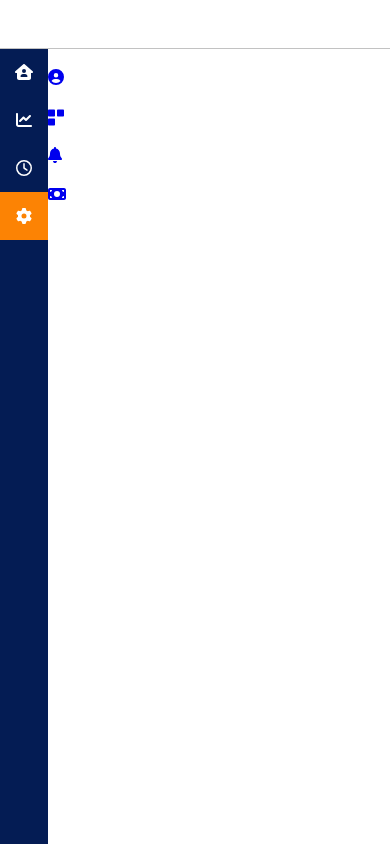
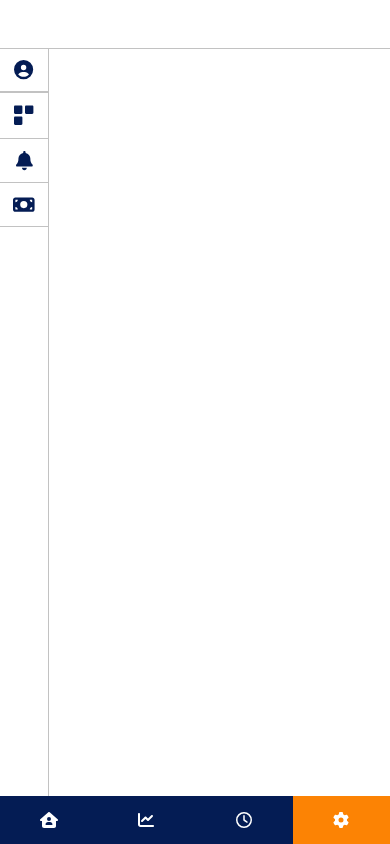
Before and after one commit to visualum-engineers/visualum-client-side-app, a React (Create React App) app: page /settings in a window 390 px wide. Built offline with nearby package versions, Linux system fonts and the light colour scheme.

Commit message:
made general sidebar and settings side bar responsive

```diff
--- a/public/_mediaQueries.scss
+++ b/public/_mediaQueries.scss
@@ -0,0 +1,17 @@
+@import "../src/settingsPage/settingBreakpoints";
+@media (min-width: 992px) {
+}
+
+@media (max-width: 992px) {
+  @include settings-pg-md;
+}
+
+@media (max-width: 768px) {
+}
+
+@media (max-width: 575px) {
+  @include settings-pg-sm;
+}
+
+@media (any-hover: hover) {
+}
--- a/public/index.html
+++ b/public/index.html
@@ -22,7 +22,14 @@
       work correctly both with client-side routing and a non-root public URL.
       Learn how to configure a non-root public URL by running `npm run build`.
     -->
-    <link rel="stylesheet" href="main.css">
+    <link rel="stylesheet" href="%PUBLIC_URL%/main.css" />
+    <link rel="preconnect" href="https://fonts.googleapis.com" />
+    <!--Google Fonts-->
+    <link rel="preconnect" href="https://fonts.gstatic.com" crossorigin />
+    <link
+      href="https://fonts.googleapis.com/css2?family=Lato:wght@300;400;700&family=Lora:wght@400;500;600;700&family=Roboto:wght@300;400;500;700&display=swap"
+      rel="stylesheet"
+    />
     <title>Visualum</title>
   </head>
   <body>
--- a/public/main.scss
+++ b/public/main.scss
@@ -1,5 +1,6 @@
 @import "./variables";
 @import "../src/utilities/utilities";
+@import "../src/settingsPage/settings";
 @import "./mediaQueries";
 body,
 html {
--- a/src/settingsPage/SettingsPage.tsx
+++ b/src/settingsPage/SettingsPage.tsx
@@ -1,7 +1,11 @@
 import { Suspense } from "react";
 import { Link, Route, Routes } from "react-router-dom";
 import { FontAwesomeIcon } from "@fortawesome/react-fontawesome";
-import{faCircleUser, faBell, faMoneyBill} from "@fortawesome/free-solid-svg-icons";
+import {
+  faCircleUser,
+  faBell,
+  faMoneyBill,
+} from "@fortawesome/free-solid-svg-icons";
 
 import useWindowWidth from "../hooks/use-window-width";
 import LoadingIcon from "../utilities/loadingIcon/LoadingIcon";
@@ -12,26 +16,26 @@ const settingItemsData = [
   {
     title: "Account",
     link: generateSettingsLink("account"),
-    icon: <FontAwesomeIcon icon={faCircleUser}/>,
-    description: ""
+    icon: <FontAwesomeIcon icon={faCircleUser} />,
+    description: "Change your profile, personal, or login information",
   },
   {
     title: "Integrations",
     link: generateSettingsLink("integrations"),
     icon: <IntegrationsIcon />,
-    description: "",
+    description: "Add and/or remove your linked accounts",
   },
   {
     title: "Notifications",
     link: generateSettingsLink("notifications"),
-    icon: <FontAwesomeIcon icon={faBell}/>,
-    description: ""
+    icon: <FontAwesomeIcon icon={faBell} />,
+    description: "Manage and set how and why we contact you",
   },
   {
     title: "Billing",
     link: generateSettingsLink("billing"),
-    icon: <FontAwesomeIcon icon={faMoneyBill}/>,
-    description: ""
+    icon: <FontAwesomeIcon icon={faMoneyBill} />,
+    description: "Manage your billing information, and your subscription plan",
   },
 ];
 const SettingItemRow = ({
@@ -48,20 +52,22 @@ const SettingItemRow = ({
   const internalEls = (
     <>
       <h4>
-        <div className="setting-item-row-icon"> {icon}</div>
-        {title && <div className="setting-item-row-title">{title}</div>}
+        <div className={`${namespace}-setting-item-row-icon`}> {icon}</div>
+        {title && (
+          <div className={`${namespace}-setting-item-row-title`}>{title}</div>
+        )}
       </h4>
       {description && <p>{description}</p>}
     </>
   );
   return (
-    <div className="setting-item-row">
+    <div className={`${namespace}-setting-item-row`}>
       {link ? (
-        <Link to={link} className="setting-item">
+        <Link to={link} className={`${namespace}-setting-item`}>
           {internalEls}
         </Link>
       ) : (
-        <div className="setting-item">{internalEls}</div>
+        <div className={`${namespace}-setting-item`}>{internalEls}</div>
       )}
     </div>
   );
@@ -80,7 +86,7 @@ const SettingsWrapper = ({ children }: { children: JSX.Element }) => {
               title={smallWindowWidth ? item.title : undefined}
               description={mediumWindowWidth ? item.description : undefined}
               link={item.link}
-              icon = {item.icon}
+              icon={item.icon}
             />
           ))}
         </>
--- /dev/null
+++ b/src/settingsPage/_settingBreakpoints.scss
@@ -0,0 +1,21 @@
+@mixin settings-pg-md {
+  $namespace: "settings-pg";
+  .#{$namespace}-setting-item {
+    justify-content: center;
+    h4 {
+      margin-bottom: 0.5rem;
+    }
+  }
+}
+@mixin settings-pg-sm {
+  $namespace: "settings-pg";
+  .#{$namespace}-setting-item-row-icon {
+    margin-right: 0;
+  }
+  .#{$namespace}-setting-item {
+    justify-content: center;
+    h4 {
+      margin-bottom: 0.75rem;
+    }
+  }
+}
--- /dev/null
+++ b/src/settingsPage/_settings.scss
@@ -0,0 +1,67 @@
+$namespace: "settings-pg";
+.#{$namespace}-container {
+  display: flex;
+  height: 100%;
+  width: 100%;
+  min-height: calc(100vh - #{$navbar-height});
+}
+.#{$namespace}-sidebar {
+  position: sticky;
+  top: $navbar-height;
+  display: flex;
+  flex-direction: column;
+  border-right: 1px solid $gray;
+  h2 {
+    margin: 0;
+    margin-left: 1rem;
+    padding: 1rem 0;
+    color: $orange;
+    font-family: "Lato", "Segoe UI", Tahoma, Geneva, Verdana, sans-serif;
+  }
+}
+.#{$namespace}-setting-item-row {
+  display: flex;
+  justify-content: start;
+  padding: 0 1rem;
+  border-bottom: 1px solid $gray;
+  &:nth-child(2) {
+    border-top: 1px solid $gray;
+  }
+}
+.#{$namespace}-setting-item {
+  max-width: 15rem;
+  display: flex;
+  flex-direction: column;
+  width: 100%;
+  text-decoration: none;
+  font-family: "Roboto", "Segoe UI", Tahoma, Geneva, Verdana, sans-serif;
+  color: $purple;
+  font-size: 0.85rem;
+  h4 {
+    margin-top: 0.75rem;
+    margin-bottom: 0.25rem;
+    font-weight: 700;
+    display: flex;
+    align-items: center;
+    width: 100%;
+  }
+  p {
+    margin-top: 0;
+    margin-bottom: 0.75rem;
+    margin-left: 2rem;
+    margin-right: 0.5rem;
+    font-size: 87.5%;
+    color: $gray;
+    font-family: "Roboto", "Segoe UI", Tahoma, Geneva, Verdana, sans-serif;
+    font-weight: 600;
+    text-align: start;
+  }
+}
+.#{$namespace}-setting-item-row-icon {
+  display: flex;
+  align-items: center;
+  justify-content: center;
+  font-size: 1.2rem;
+  width: 1rem;
+  margin-right: 0.9rem;
+}
--- a/src/utilities/userNavbar/_userNavbar.scss
+++ b/src/utilities/userNavbar/_userNavbar.scss
@@ -1,15 +1,7 @@
 $namespace: "user-navbar";
 $user-navbar-width: 3rem;
-// .#{$namespace}-container {
-// //   position: absolute;
-// //   top: $navbar-height;
-// //   left: 0;
-// //   min-height: calc(100vh - #{$navbar-height});
-//   //height: 100%;
-// }
 .#{$namespace} {
   min-height: calc(100vh - #{$navbar-height});
-  //min-height: 100vh;
   height: 100%;
   display: flex;
   flex-direction: column;
@@ -19,8 +11,18 @@ $user-navbar-width: 3rem;
   overflow-y: auto;
   background-color: $purple;
   width: $user-navbar-width;
+  &.horizontal-layout{
+    position: absolute;
+    flex-direction: row;
+    top: unset;
+    bottom: 0;
+    left: 0;
+    z-index: 10;
+    min-height: auto;
+    width: 100%;
+    height: $user-navbar-width;
+  }
 }
-
 .#{$namespace}-btn {
   position: sticky;
   color: white;
```
Also changed, not shown: src/utilities/userNavbar/_userNavbarBreakpoints.scss (added).
